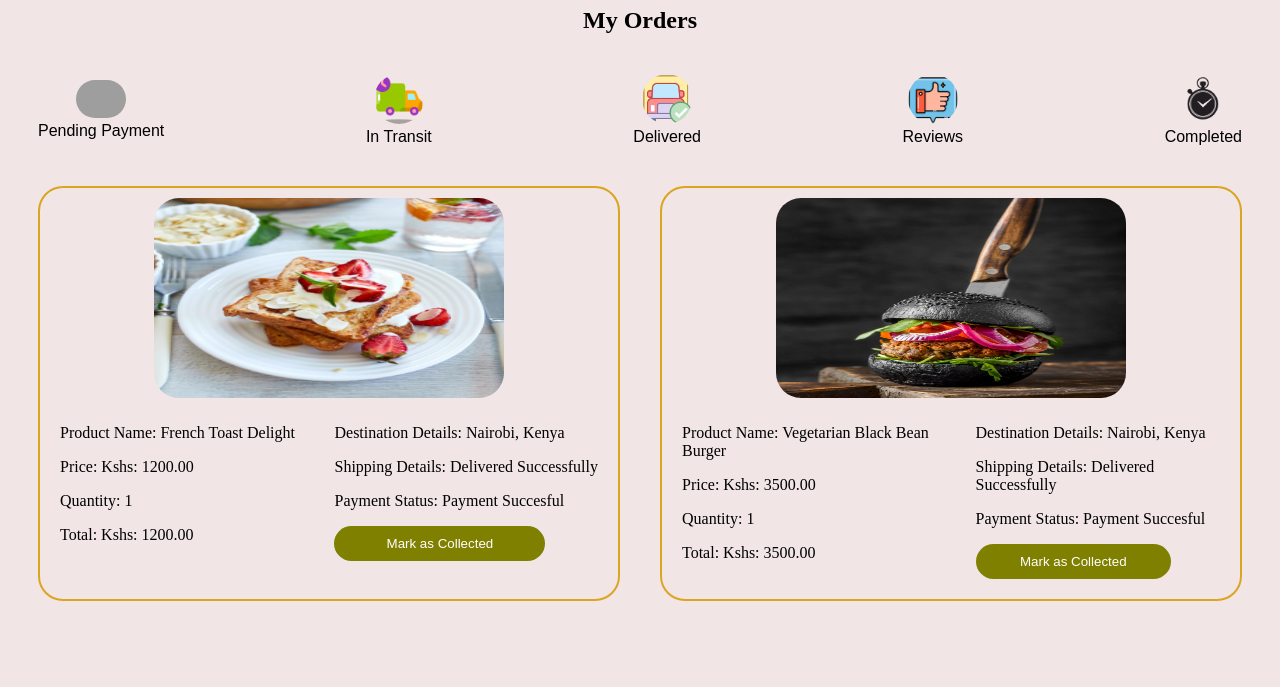
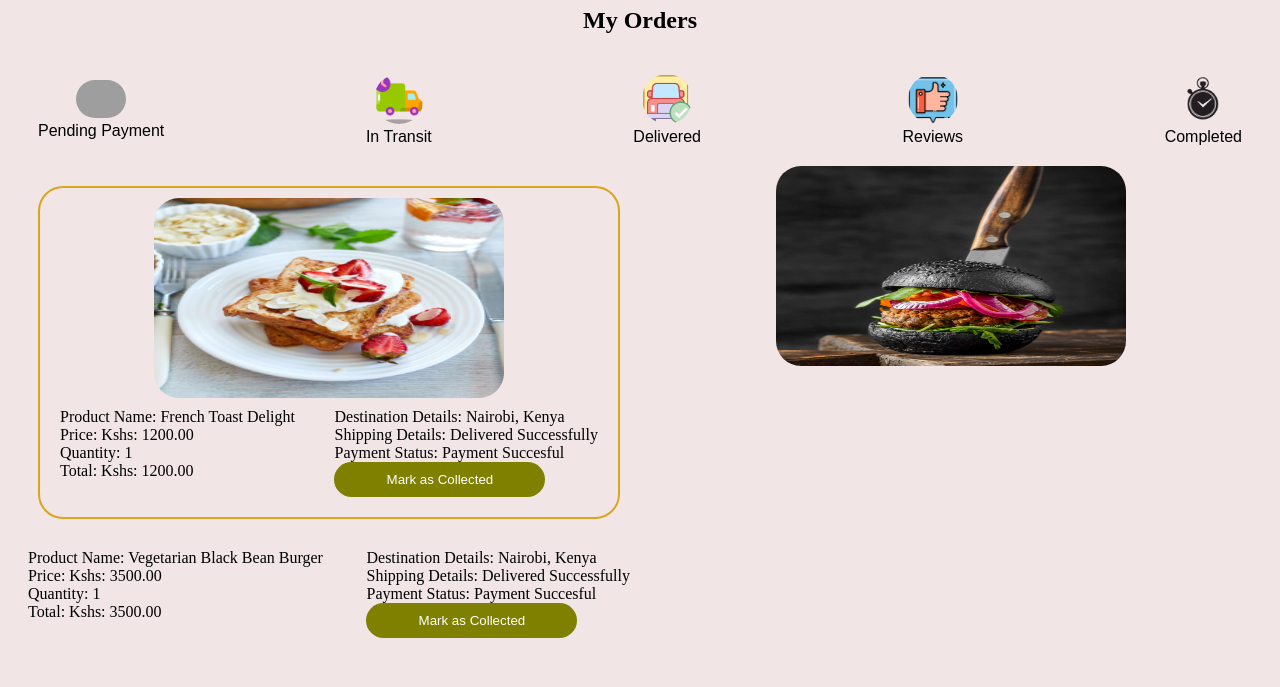
Before and after one commit to Thomas-m-waka/food_ordering_system, a Django app: page /delivered in a window 1280 px wide. Shown: the part 113-800 px from the top of the page. Run offline with Django 4.2, Linux system fonts and the light colour scheme; a user stored in the database is signed in; data comes from the database, SQL or seed files in the repository; grey boxes are pictures that could not be loaded.

Commit message:
Update delivered.html

```diff
--- a/products/templates/main/delivered.html
+++ b/products/templates/main/delivered.html
@@ -2,21 +2,36 @@
 {%load static%}
 
 {%block content%}
+
 <div class="cart-items">
-    {%for order in order_item %}
-        <div class="items-cont">
+    <div class="items-cont">
+            {%for order in order_item %}
             <img src={{order.product.product_image.url}} class="item-img">
             <div class="items">
                 <div class="product-info">
-                    <p>Product Name: {{order.product.product_name}}</p>
-                    <p>Price: Kshs: {{order.price}}</p>
-                    <p>Quantity: {{order.quantity}}</p>
-                    <p>Total: Kshs: {{order.total}}</p>
+                    <div class="product-name">
+                        Product Name: {{order.product.product_name}}
+                    </div>
+                    <div class="price">
+                        Price: Kshs: {{order.price}}
+                    </div>
+                    <div class="quantity">
+                        Quantity: {{order.quantity}}
+                    </div>
+                  <div clas="price_total">
+                    Total: Kshs: {{order.total}}
+                  </div>
                 </div>
                 <div class="product-info">
-                    <p>Destination Details: {{order.order.shipping_details}}</p>
-                    <p>Shipping Details: {{order.shipping_status}}</p>
-                    <p>Payment Status: {{order.payment_status}}</p>
+                    <div class="destination">
+                        Destination Details: {{order.order.shipping_details}}
+                    </div>
+                    <div class="shipping_status">
+                        Shipping Details: {{order.shipping_status}}
+                    </div>
+                   <div class="payment_status">
+                    Payment Status: {{order.payment_status}}
+                   </div>
                     <button class="update-btn">
                         <a href="{%url 'update-delivered' order.id %}">Mark as Collected</a>
                     </button>
```
